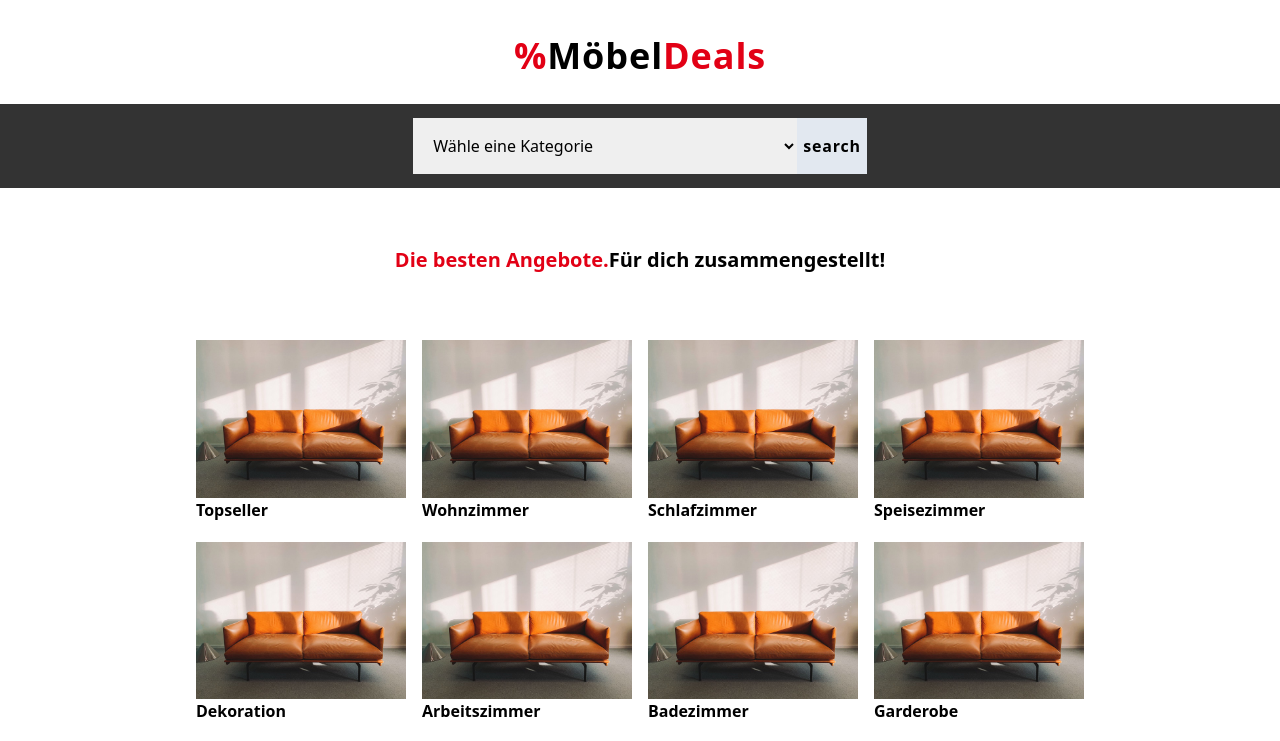
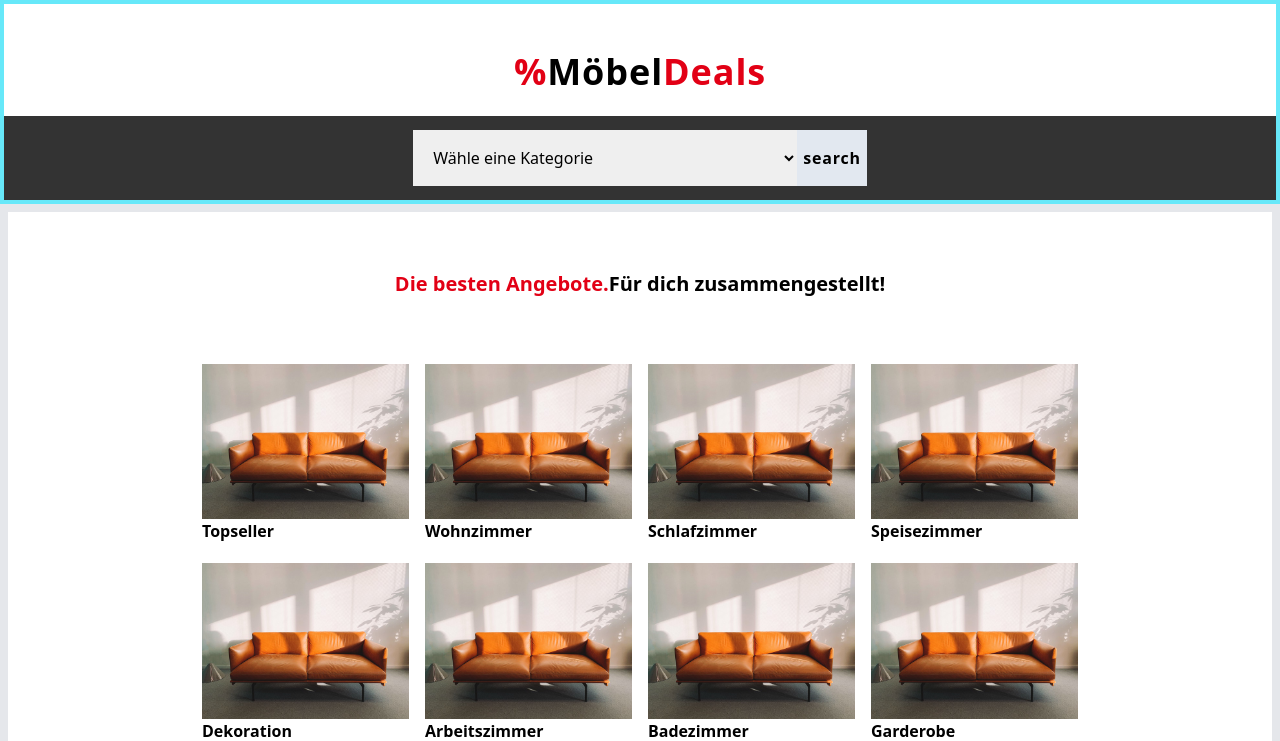
Before and after one commit to Nella1a/next-js-hotdeals, a Next.js app: page / in a window 1280 px wide. Shown: the top 741 px of the page. Built offline with nearby package versions, Linux system fonts and the light colour scheme.

Commit message:
Update layout move search component into header component

```diff
--- a/src/app/components/Header/index.tsx
+++ b/src/app/components/Header/index.tsx
@@ -1,15 +1,19 @@
 import Link from 'next/link';
+import Search from '../Search';
 
 export default function Header() {
   return (
-    <header className="w-full bg-white h-20">
+    <header className="border-4 border-cyan-300 w-full  bg-white">
+      <div>
         <Link
           href="/"
           passHref
-        className="text-[#e20015] no-underline block font-bold lett tracking-wide leading-4 text-4xl min-h-10 mt-6 text-center py-6 border-0 rounded"
+          className="text-[#e20015] no-underline block font-bold tracking-wide text-4xl  mt-6 text-center py-6"
         >
           %<span className="text-black">Möbel</span>Deals
         </Link>
+      </div>
+      <Search />
     </header>
   );
 }
--- a/src/app/layout.tsx
+++ b/src/app/layout.tsx
@@ -1,6 +1,5 @@
 import './global.css';
 import Header from './components/Header';
-import Search from './components/Search';
 
 export default function RootLayout({
   children,
@@ -10,11 +9,8 @@ export default function RootLayout({
   return (
     <html lang="en">
       <body>
-        <header>
-          <Header />
-          <Search />
-        </header>
-        <main>{children}</main>
+        <Header />
+        <main className="border-8 ">{children}</main>
       </body>
     </html>
   );
```
Lines whose indentation alone changed are shown as unchanged.
